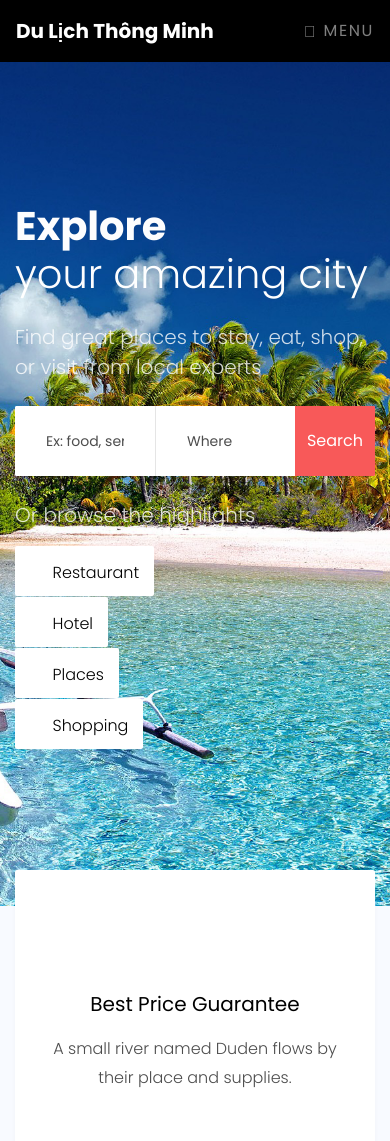
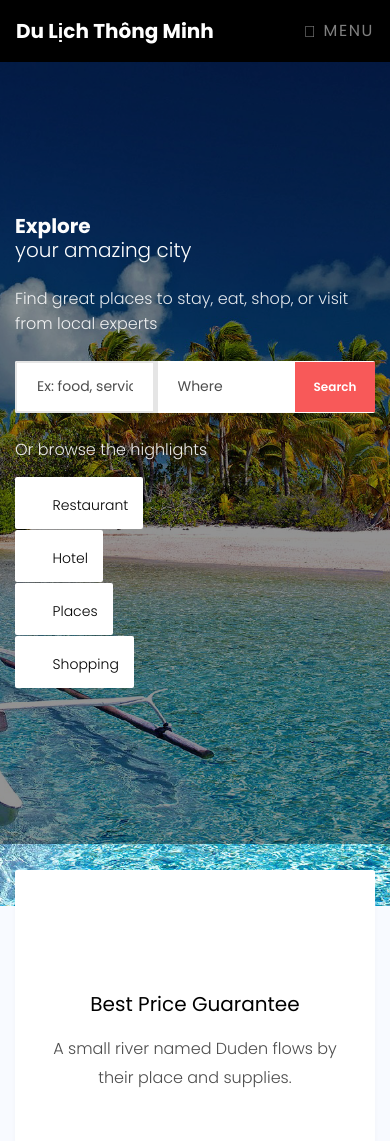
Before and after one commit to hunglc721/DA-Agile, a PHP site: page / in a window 390 px wide. Shown: the top 1141 px of the page. Run offline with PHP 8.4, Linux system fonts and the light colour scheme; style sheets or scripts are compiled from the project's sources; some libraries are stand-ins or nearby versions.

Commit message:
Fix Hero banner SCSS source - font sizes and layout
Updated SCSS source file for hero banner:
- Reduce h1: 48px → 42px (desktop), 32px → 28px (tablet), 24px → 20px (mobile)
- Reduce p text from 18px → 16px
- Reduce browse span from 16px → 14px
- Change hero margin-bottom: 60px → 0
- Add padding-bottom: 50px to slider-text
- Increase overlay opacity 0.45 → 0.65
- Improve .block-17 flexbox layout for search bar alignment
- Standardize form control heights to min-height: 50px
- Align all inputs and button at same height

Co-Authored-By: Claude Opus 4.6 <noreply@anthropic.com>

```diff
--- a/assets/css/frontend/scss/style.scss
+++ b/assets/css/frontend/scss/style.scss
@@ -281,6 +281,7 @@ h1, h2, h3, h4, h5,
 	width: 100%;
 	height: 100%;
 	position: inherit;
+	margin-bottom: 0;
 	.overlay{
 		position: absolute;
 		top: 0;
@@ -288,30 +289,43 @@ h1, h2, h3, h4, h5,
 		right: 0;
 		bottom: 0;
 		content: '';
-		opacity: 0;
+		opacity: 0.65;
+		background: rgba(0, 0, 0, 0.65) !important;
 		@include gradient-background();
 	}
 }
 
 .slider-text{
 	color: $white;
+	padding-bottom: 50px;
 	h1 {
-		font-size: 60px;
+		font-size: 42px;
 		color: $white;
-		line-height: 1.2;
+		line-height: 1.3;
 		font-weight: 200;
+		margin-bottom: 20px;
+		word-wrap: break-word;
+		overflow-wrap: break-word;
 		@include media-breakpoint-down(md) {
-			font-size: 40px;
+			font-size: 28px;
+			line-height: 1.25;
+			margin-bottom: 15px;
+		}
+		@include media-breakpoint-down(sm) {
+			font-size: 20px;
+			line-height: 1.2;
+			margin-bottom: 10px;
 		}
 		strong{
 			font-weight: 800;
 		}
 	}
 	p {
-		font-size: 20px;
-		line-height: 1.5;
+		font-size: 16px;
+		line-height: 1.6;
 		font-weight: 300;
-		color: rgba(255,255,255,.8);
+		color: rgba(255,255,255,.9);
+		margin-bottom: 15px;
 		strong{
 			font-weight: 700;
 			a{
@@ -322,7 +336,7 @@ h1, h2, h3, h4, h5,
 	.browse{
 		span{
 			margin-right: 10px;
-			font-size: 16px;
+			font-size: 14px;
 			color: $black;
 			a{
 				color: $black;
@@ -696,6 +710,7 @@ h1, h2, h3, h4, h5,
 		}
 		.bottom-area{
 			margin-bottom: 0;
+			align-items: center;
 			span{
 				font-size: 14px;
 				i{}
@@ -1752,13 +1767,20 @@ textarea.form-control {
 	background: $white;
 	overflow: hidden;
 	@include border-radius(2px);
+	margin: 30px 0;
 	form {
+		display: flex;
+		align-items: stretch;
 		.fields {
-			width: calc(100% - 80px);
+			flex: 1;
 			position: relative;
+			display: flex;
+			align-items: stretch;
 			.one-third {
-				width: 50%;
+				flex: 1;
 				background: $white;
+				display: flex;
+				align-items: center;
 				&:first-child {
 					// padding-left: 0;
 				}
@@ -1779,9 +1801,10 @@ textarea.form-control {
 				border: 2px solid rgba(0,0,0,.1);
 				font-size: 14px;
 				width: 100%;
-				height: 70px !important;
-				bordeR: 1px solid transparent;
-				padding: 10px 30px;
+				padding: 14px 20px;
+				min-height: 50px;
+				height: auto;
+				align-self: center;
 				@include border-radius(0);
 				&::-webkit-input-placeholder { /* Chrome/Opera/Safari */
 				  color: lighten($black,30%);
@@ -1799,25 +1822,34 @@ textarea.form-control {
 			.icon {
 				position: absolute;
 				top: 50%;
-				right: 30px;
+				right: 20px;
 				font-size: 14px;
 				transform: translateY(-50%);
 				color: rgba($black,.7);
+				pointer-events: none;
 				@include media-breakpoint-down(sm) {
 					right: 10px;
 				}
 			}
-			.textfield-search, .select-wrap {
-			}
 			.textfield-search {
-				input {
-
-				}
 			}
 			.select-wrap {
 				position: relative;
+				flex: 1;
+				display: flex;
+				align-items: center;
 				select {
 					appearance: none;
+					width: 100%;
+					padding: 14px 20px;
+					min-height: 50px;
+					height: auto;
+					border: none;
+					border-left: 2px solid rgba(0,0,0,.1);
+					background: $white;
+					color: lighten($black,30%);
+					font-size: 14px;
+					cursor: pointer;
 				}
 			}
 		}
@@ -1826,15 +1858,27 @@ textarea.form-control {
 			background: $primary;
 			border: 1px solid $primary;
 			color: $white;
-			padding: 12px 10px;
+			padding: 14px 20px;
+			min-height: 50px;
+			height: auto;
+			font-weight: 600;
+			font-size: 14px;
+			align-self: center;
+			cursor: pointer;
 			@include media-breakpoint-down(sm){
+				width: 100px;
+				font-size: 12px;
+				padding: 12px 15px;
+			}
+			@include media-breakpoint-down(xs){
 				width: 80px;
+				padding: 10px 5px;
 			}
 			@include border-radius(0);
 			&:hover{
-				background: $primary !important;
+				background: darken($primary, 10%) !important;
 				color: $white !important;
-				border: 1px solid $primary !important;
+				border: 1px solid darken($primary, 10%) !important;
 			}
 		}
 	}
```
